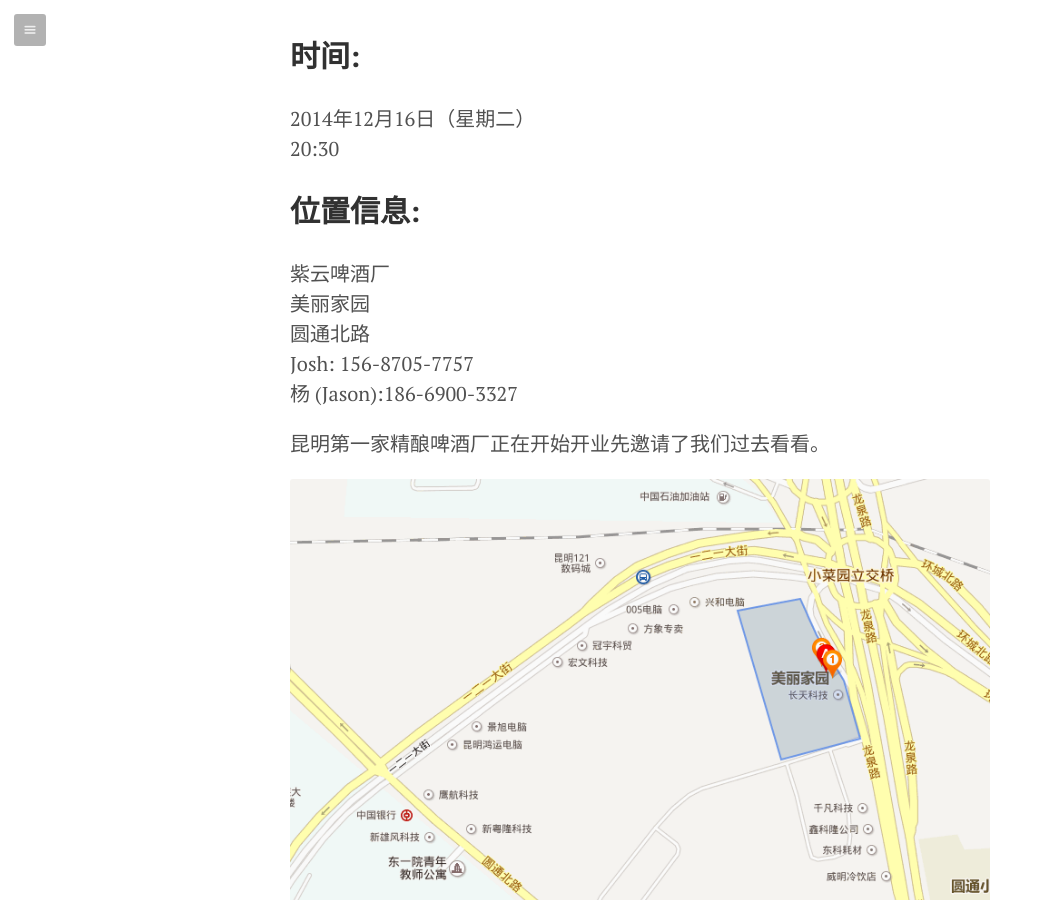
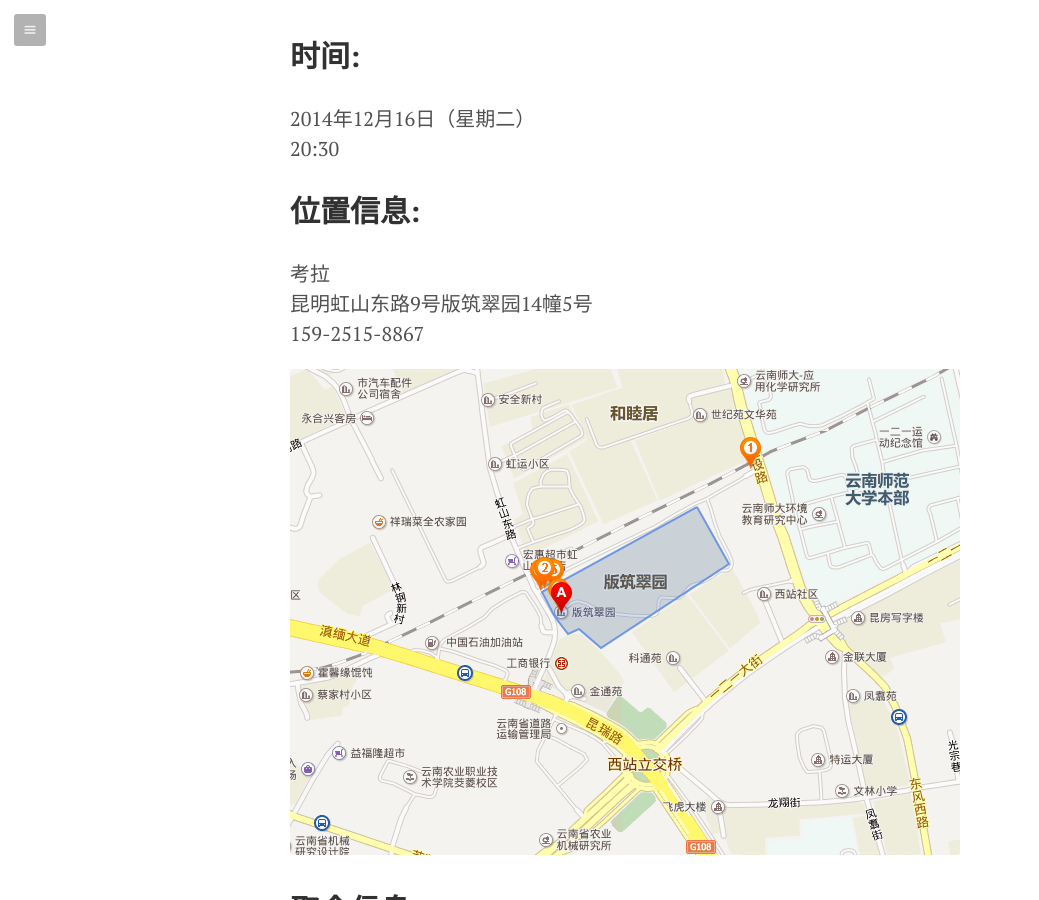
Before and after one commit to darryl-snow/khs, a Jekyll site: the page built from _posts/zh/2014-11-05-shieryue-juhui.md, in a window 1280 px wide and 900 px high, scrolled down 941 px. Shown: the whole window, without its empty margins (0-1039 px from the left). Built offline with Jekyll 4.4.1, drawn with Linux system fonts in a browser that asks for light colours; Markdown is read by kramdown in place of the engine named in the settings.

Commit message:
update december meetup location:

```diff
--- a/_posts/zh/2014-11-05-shieryue-juhui.md
+++ b/_posts/zh/2014-11-05-shieryue-juhui.md
@@ -13,15 +13,11 @@
 
 ## 位置信息:
 
-紫云啤酒厂<br>
-美丽家园<br>
-圆通北路<br>
-Josh: 156-8705-7757<br>
-杨 (Jason):186-6900-3327
+考拉<br>
+昆明虹山东路9号版筑翠园14幢5号<br>
+159-2515-8867
 
-昆明第一家精酿啤酒厂正在开始开业先邀请了我们过去看看。
-
-!["紫云地图"](/media/2014-11-27-december-meetup/map-chinese.png)
+!["考拉地图"](/media/2014-11-27-december-meetup/map-chinese.png)
 
 ## 聚会信息:
 
```
Also changed, not shown: _posts/en/2014-11-27-december-meetup.md (+4 -8 lines), media/2014-11-27-december-meetup/map-chinese.png, media/2014-11-27-december-meetup/map-english.png.
